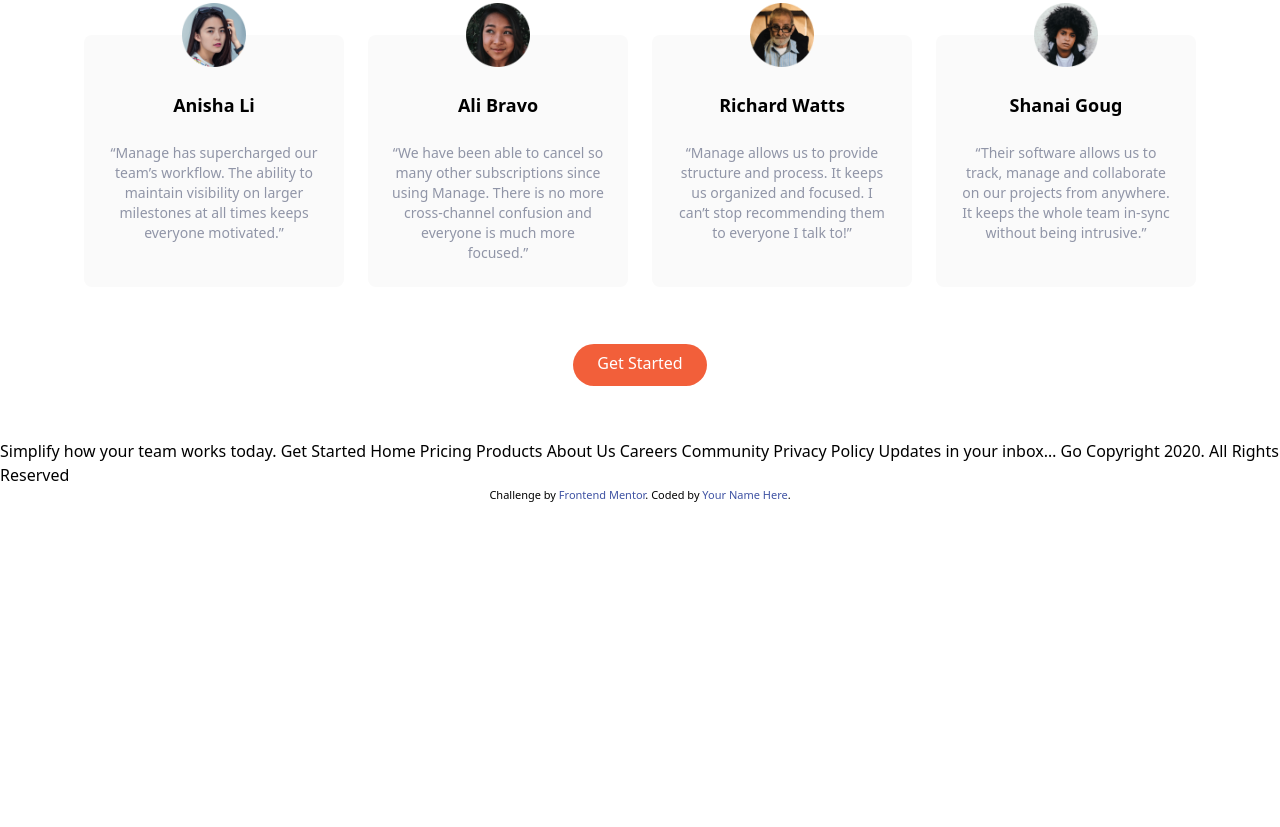
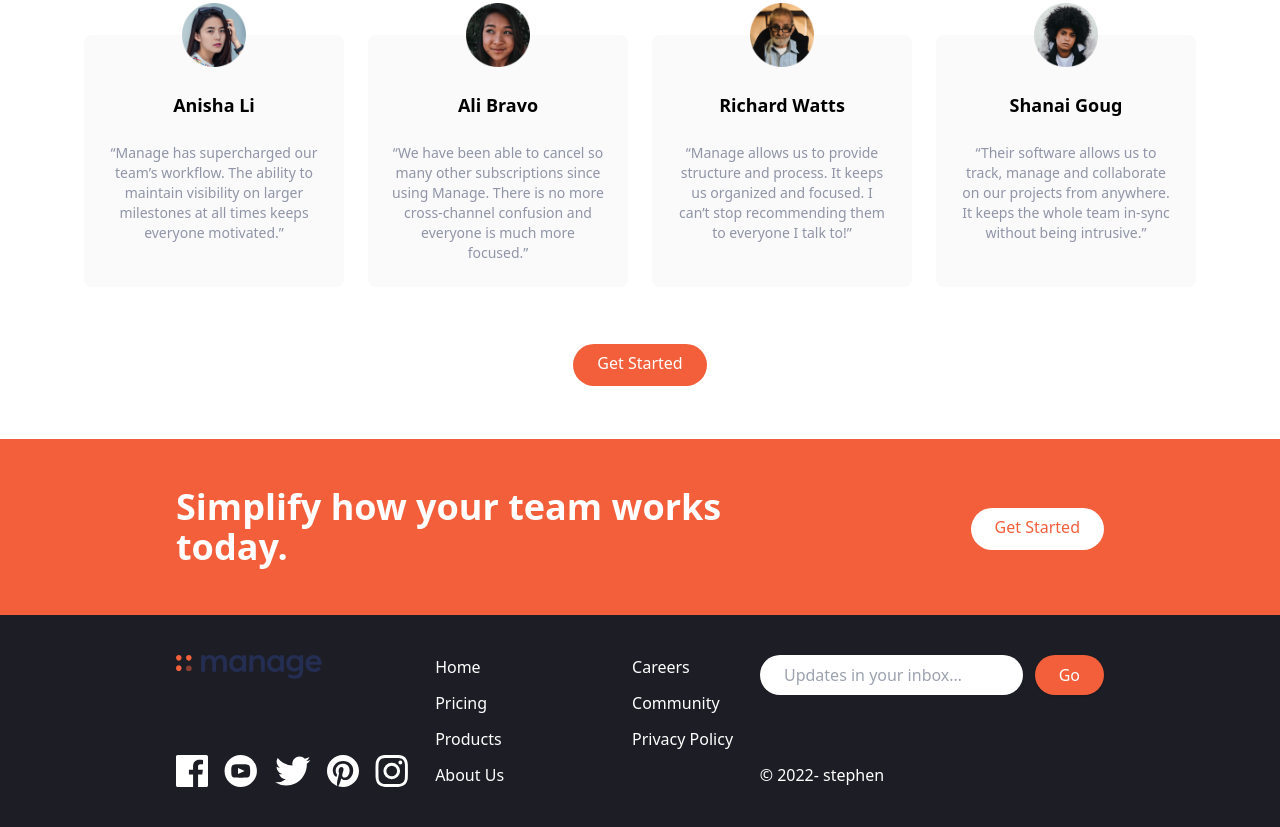
Before and after one commit to Oghenekparobo/manage_landing_page, a website: page index.html in a window 1280 px wide. Shown: the part 1473-2300 px from the top of the page. Before the commit the page ends 1977 px from the top, so only its background shows below. Drawn offline with Linux system fonts and the light colour scheme.

Commit message:
working on the cta section and footer

```diff
--- a/index.html
+++ b/index.html
@@ -8,11 +8,6 @@
   <link rel="stylesheet" href="./css/main.css">
   <title>Frontend Mentor | Manage landing page</title>
 
-  <!-- Feel free to remove these styles or customise in your own stylesheet 👍 -->
-  <style>
-    .attribution { font-size: 11px; text-align: center; }
-    .attribution a { color: hsl(228, 45%, 44%); }
-  </style>
 </head>
 <body>
 
@@ -207,59 +202,96 @@
   </section>
 
 
+  <!-- CTA section -->
+ <section id="cta" class="bg-BrightRed">
+   <!-- flex container -->
+   <div class="container flex flex-col items-center justify-between px-6 py-24 mx-auto space-y-12 md:py-12 md:flex-row md:space-y-0">
+     <h2 class="text-5xl font-bold leading-tight text-center text-white md:text-4xl md:max-w-xl md:text-left">
+       Simplify how your team works today.</h2>
+         <!-- button -->
+         <div class="my-16">
+          <a href="" class=" bg-white hover:shadow-2xl text-BrightRed px-6 pt-2 p-3 rounded-full baseline ">
+            Get Started</a>
+        </div>
+   </div>
+ </section>
 
 
 
 
+ <!-- footer -->
+ <footer class="bg-VeryDarkBlue">
+
+  <!-- flex-container -->
+  <div class="container mx-auto flex flex-col-reverse justify-between py-10 px-6 space-y-8 md:flex-row md:space-y-0 ">
+    <!-- logo and social links container -->
+    <div class="flex flex-col-reverse items-center justify-between space-y-12 md:flex-col md:space-y-0 md:items-start">
+      <!-- logo -->
+      <div class="">
+        <img src="./images/logo.svg" alt="footer-logo" class="">
+      </div>
+
+      <!-- social links container -->
+      <div class="flex justify-center space-x-4">
+
+        <!-- link 1 -->
+        <a href="">
+          <img src="./images/icon-facebook.svg" alt="facebook" class="h-8">
+        </a>
+
+        <!-- link 2 -->
+        <a href="">
+          <img src="./images/icon-youtube.svg" alt="youtube" class="h-8">
+        </a>
+         <!-- link 3 -->
+         <a href="">
+          <img src="./images/icon-twitter.svg" alt="twitter" class="h-8">
+        </a>
+         <!-- link 4 -->
+         <a href="">
+          <img src="./images/icon-pinterest.svg" alt="youtube" class="h-8">
+        </a>
+         <!-- link 5 -->
+         <a href="">
+          <img src="./images/icon-instagram.svg" alt="youtube" class="h-8">
+         </a>
+      </div>
 
 
+    </div>
+  <!-- links container -->
+  <div class="flex justify-around space-x-32">
+    <div class="flex flex-col space-y-3 text-white">
+      <a href="" class="hover:text-BrightRed">Home</a>
+      <a href="" class="hover:text-BrightRed">Pricing</a>
+      <a href="" class="hover:text-BrightRed">Products</a>
+      <a href="" class="hover:text-BrightRed">About Us</a>
+    </div>
 
 
+    <div class="flex flex-col space-y-3  text-white">
+      <a href="" class="hover:text-BrightRed">Careers</a>
+      <a href="" class="hover:text-BrightRed">Community</a>
+      <a href="" class="hover:text-BrightRed">Privacy Policy</a>
+    </div>
+  </div>
+  <!-- input container -->
+  <div class="flex flex-col justify-between">
+    <form>
+      <div class="flex space-x-3">
+        <input type="text" class="flex-1 px-4 rounded-full focus:outline-BrightRed outline-none" placeholder="  Updates in your inbox…">
+        <button type="submit" class="px-6 py-2 text-white rounded-full bg-BrightRed shadow hover:bg-red-400"> Go</button>
+      </div>
+    </form>
+    <div class="hidden text-white md:block">
+       &copy; <script type="text/javascript">
+        document.write( new Date().getFullYear());
+        </script>- stephen
+    </div>
 
+  </div>
+  </div>
 
-
-
-
-
-
-
-
-
-
-
-
-
-
-
-
-
-
-
-
-
-
-
-
-  Simplify how your team works today.
-  Get Started
-
-  Home
-  Pricing
-  Products
-  About Us
-  Careers
-  Community
-  Privacy Policy
-
-  Updates in your inbox…
-  Go
-
-  Copyright 2020. All Rights Reserved
-
-
-  <div class="attribution">
-    Challenge by <a href="https://www.frontendmentor.io?ref=challenge" target="_blank">Frontend Mentor</a>.
-    Coded by <a href="#">Your Name Here</a>.
-  </div>
+ </footer>
 </body>
 </html>
```
Also changed, not shown: css/main.css.
